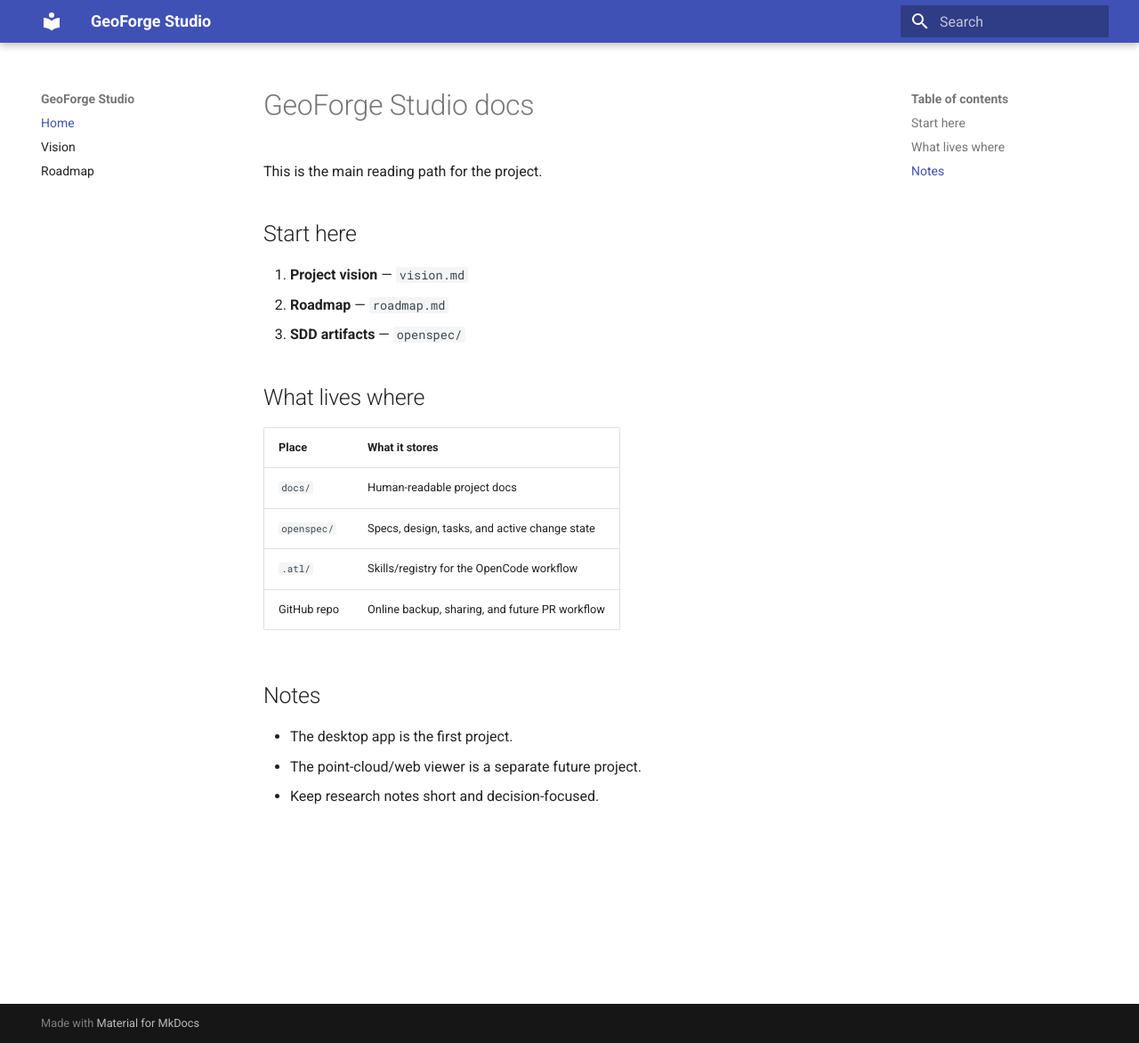
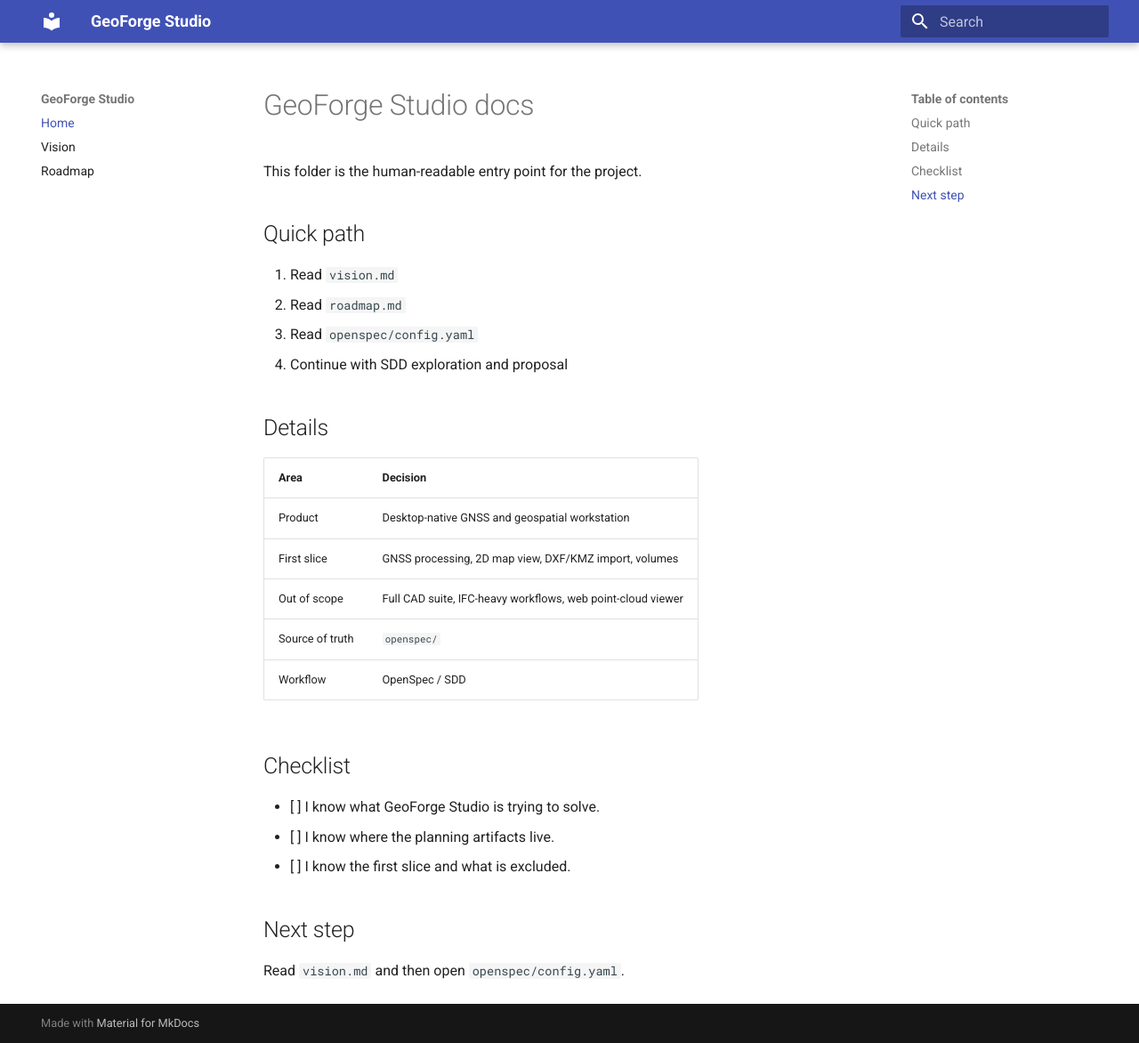
Before and after one commit to DovaCrii/geoforge-studio, an MkDocs documentation site: the page built from docs/index.md, in a window 1280 px wide and 1172 px high. Shown: the whole window at 89% size. Built offline with MkDocs 1.6.1 and Material for MkDocs 9.7.7, drawn with Linux system fonts in a browser that asks for light colours.

Commit message:
docs: improve geoforge studio public docs

```diff
--- a/docs/index.md
+++ b/docs/index.md
@@ -1,24 +1,30 @@
 # GeoForge Studio docs
 
-This is the main reading path for the project.
+This folder is the human-readable entry point for the project.
 
-## Start here
+## Quick path
 
-1. **Project vision** — `vision.md`
-2. **Roadmap** — `roadmap.md`
-3. **SDD artifacts** — `openspec/`
+1. Read `vision.md`
+2. Read `roadmap.md`
+3. Read `openspec/config.yaml`
+4. Continue with SDD exploration and proposal
 
-## What lives where
+## Details
 
-| Place | What it stores |
+| Area | Decision |
 | --- | --- |
-| `docs/` | Human-readable project docs |
-| `openspec/` | Specs, design, tasks, and active change state |
-| `.atl/` | Skills/registry for the OpenCode workflow |
-| GitHub repo | Online backup, sharing, and future PR workflow |
+| Product | Desktop-native GNSS and geospatial workstation |
+| First slice | GNSS processing, 2D map view, DXF/KMZ import, volumes |
+| Out of scope | Full CAD suite, IFC-heavy workflows, web point-cloud viewer |
+| Source of truth | `openspec/` |
+| Workflow | OpenSpec / SDD |
 
-## Notes
+## Checklist
 
-- The desktop app is the first project.
-- The point-cloud/web viewer is a separate future project.
-- Keep research notes short and decision-focused.
+- [ ] I know what GeoForge Studio is trying to solve.
+- [ ] I know where the planning artifacts live.
+- [ ] I know the first slice and what is excluded.
+
+## Next step
+
+Read `vision.md` and then open `openspec/config.yaml`.
```
Also changed, not shown: README.md (+31 -10 lines), docs/github-profile-draft.md (added, +45 -0 lines), docs/roadmap.md (+7 -3 lines), docs/vision.md (+11 -5 lines).
